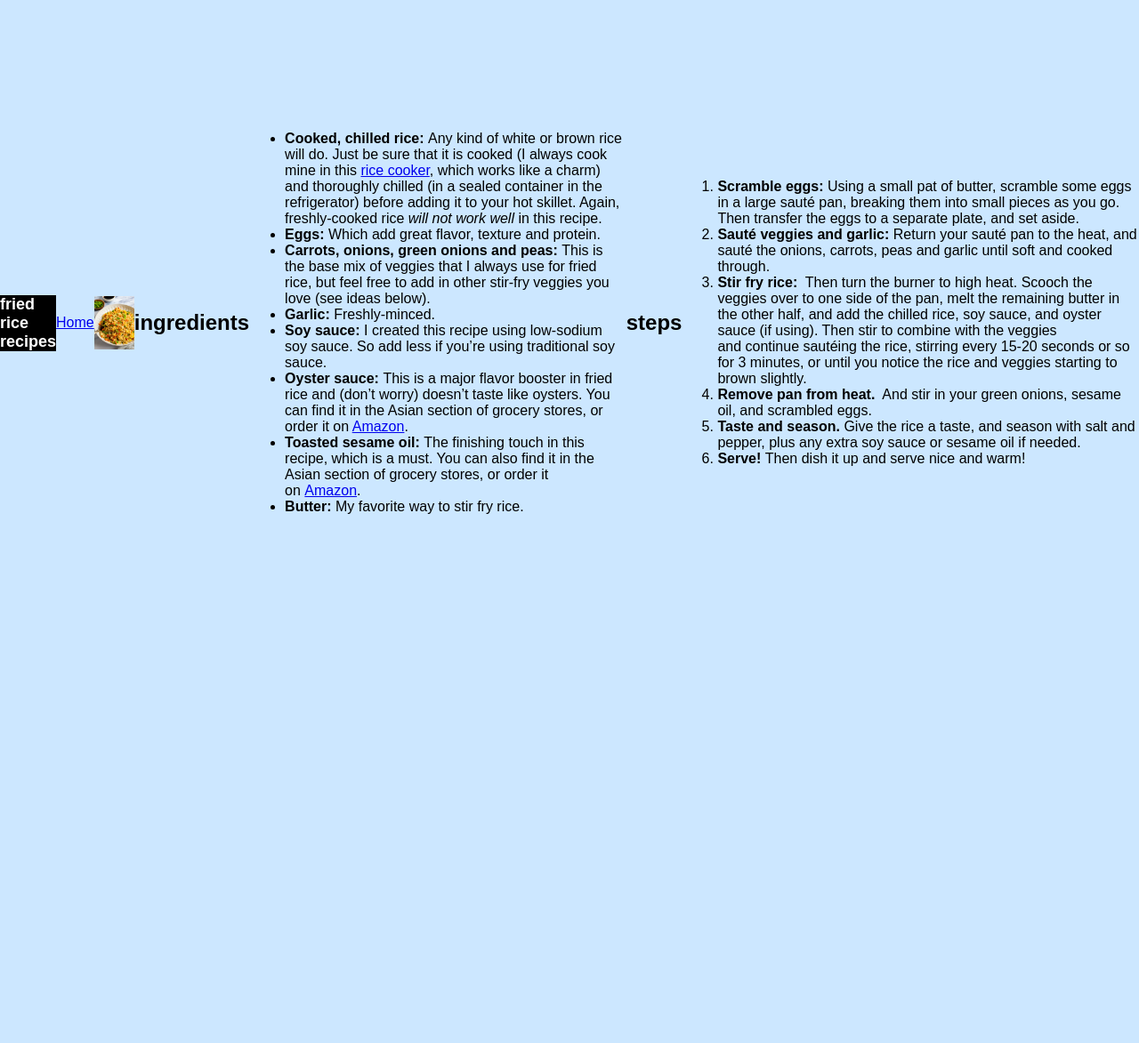
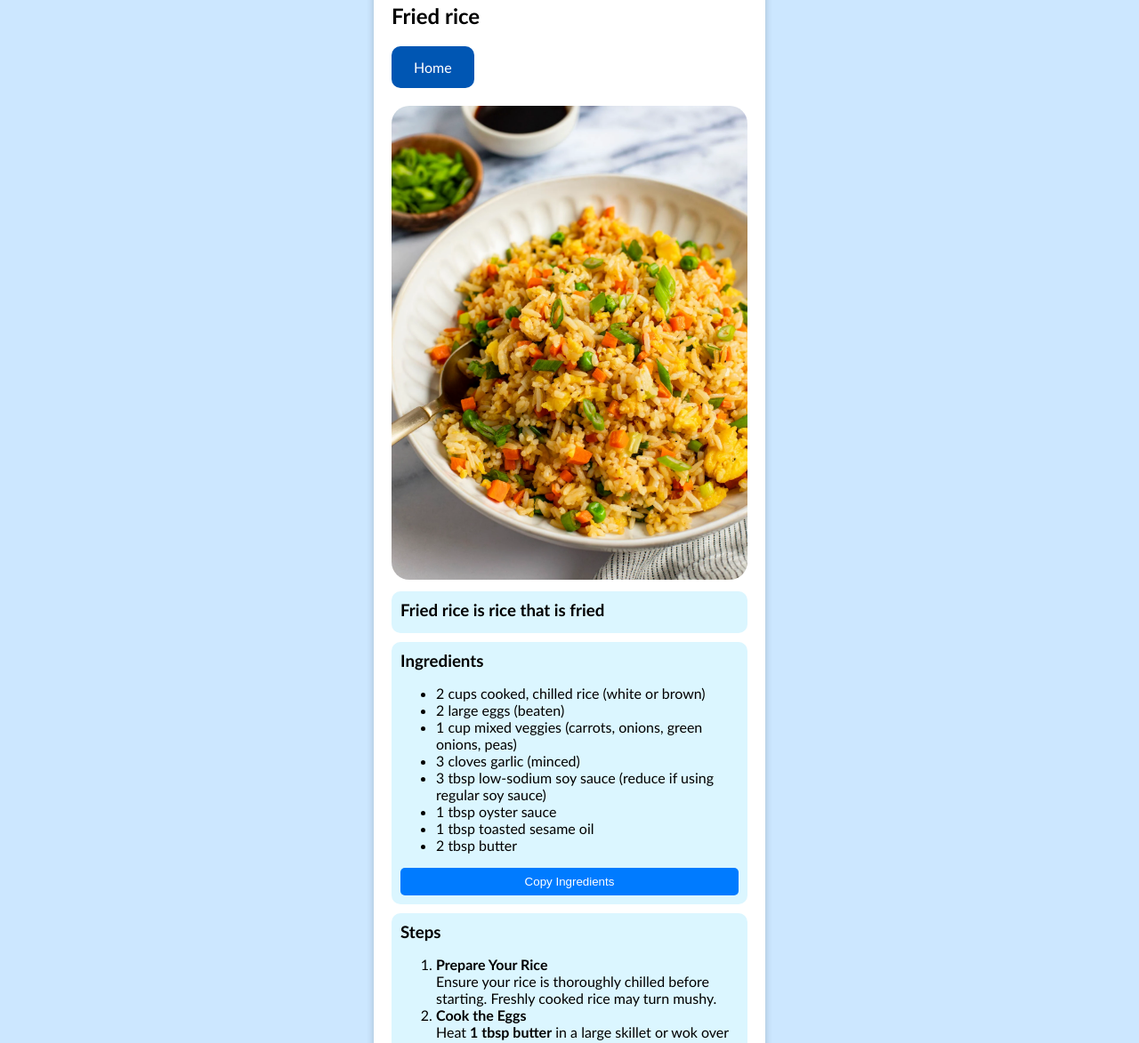
Before and after one commit to farhanbaem/odin-recipes, a plain HTML site: page recipes/fried-rice.html in a window 1280 px wide. Shown: the part 37-1210 px from the top of the page at 89% size. Before the commit the page ends 800 px from the top, so only its background shows below. Drawn offline with Linux system fonts and the light colour scheme.

Commit message:
changes in html

```diff
--- a/recipes/fried-rice.html
+++ b/recipes/fried-rice.html
@@ -11,71 +11,90 @@
 
 <body>
 
-    <div class="card">
-        <h1>fried rice recipes</h1>
-        <div><a href="../index.html"> Home </a></div>
 
+    <div class="recipe-card">
 
-        <img src="../images/Fried-Rice-Hero.webp" alt="f-rice" width="auto" height="60">
+        <!-- title Card -->
+        <h2>Fried rice</h2>
+        <a class="test-link" href="../index.html">Home</a>
 
-        <h2>ingredients</h2>
-        <ul>
-            <li><strong>Cooked, chilled rice:&nbsp;</strong>Any kind of white or brown rice will do. Just be sure that
-                it is cooked&nbsp;(I always cook mine in this <a href="https://amzn.to/4eKOfYx" target="_blank"
-                    rel="noopener nofollow sponsored">rice cooker</a>, which works like a charm) and thoroughly chilled
-                (in a sealed container in the refrigerator) before adding it to your hot skillet. Again, freshly-cooked
-                rice&nbsp;<em>will not work well</em> in this recipe.</li>
-            <li><strong>Eggs:&nbsp;</strong>Which add great flavor, texture and protein.</li>
-            <li><strong>Carrots, onions, green onions and peas:&nbsp;</strong>This is the base mix of veggies that I
-                always use for fried rice, but feel free to add in other stir-fry veggies you love (see ideas below).
-            </li>
-            <li><strong>Garlic:&nbsp;</strong>Freshly-minced.</li>
-            <li><strong>Soy sauce:&nbsp;</strong>I created this recipe using low-sodium soy sauce. So add less if you’re
-                using traditional soy sauce.</li>
-            <li><strong>Oyster sauce:</strong>&nbsp;This is a major flavor booster in fried rice and (don’t worry)
-                doesn’t taste like oysters. You can find it in the Asian section of grocery stores, or order it on <a
-                    href="https://amzn.to/488jsSK" target="_blank"
-                    rel="noopener nofollow sponsored">Amazon</a>.<strong>&nbsp;</strong></li>
-            <li><strong>Toasted sesame oil:&nbsp;</strong>The finishing touch in this recipe, which is a must. You can
-                also find it in the Asian section of grocery stores, or order it on&nbsp;<a
-                    href="https://amzn.to/488yBUe" target="_blank" rel="noopener nofollow sponsored">Amazon</a>.</li>
-            <li><strong>Butter:&nbsp;</strong>My favorite way to stir fry rice.</li>
-        </ul>
+        <!-- images -->
+        <img src="../images/Fried-Rice-Hero.webp" alt="f-rice" alt="fried-rice">
 
-        <h2>steps</h2>
+        <!-- Description -->
+        <div class="section">
+            <h3>Fried rice is rice that is fried</h3>
+        </div>
 
-        <ol>
+        <!-- Ingredients -->
+        <div class="section">
+            <h3>Ingredients</h3>
+            <ul id="ingredients-list">
+                <li>2 cups cooked, chilled rice (white or brown)</li>
+                <li>2 large eggs (beaten)</li>
+                <li>1 cup mixed veggies (carrots, onions, green onions, peas)</li>
+                <li>3 cloves garlic (minced)</li>
+                <li>3 tbsp low-sodium soy sauce (reduce if using regular soy sauce)</li>
+                <li>1 tbsp oyster sauce</li>
+                <li>1 tbsp toasted sesame oil</li>
+                <li>2 tbsp butter</li>
+            </ul>
+            <button class="copy-btn" onclick="copyIngredients()">Copy Ingredients</button>
+        </div>
 
-            <li><strong>Scramble eggs: </strong>
-                Using a small pat of butter, scramble some eggs in a large sauté pan,
-                breaking them into small pieces as you go. Then transfer the eggs to a separate plate, and set aside.
-            </li>
+        <!-- steps -->
+        <div class="section">
+            <h3>Steps</h3>
 
-            <li><strong>Sauté veggies and garlic: </strong>
-                Return your sauté pan to the heat, and sauté&nbsp;the onions,
-                carrots, peas and garlic&nbsp;until soft and cooked through.
-            </li>
-            <li><strong>Stir fry rice:&nbsp;</strong>
-                Then&nbsp;turn the burner to high heat. Scooch the veggies over to
-                one side of the pan, melt the remaining butter in the other half, and add the chilled rice, soy sauce,
-                and oyster sauce (if using). Then stir to combine with the veggies and&nbsp;continue sautéing the rice,
-                stirring every 15-20 seconds or so for 3 minutes, or until you notice the rice and veggies starting to
-                brown slightly.
-            </li>
-            <li><strong>Remove pan from heat.</strong>&nbsp;
-                And stir in your green onions, sesame oil, and scrambled
-                eggs.
-            </li>
-            <li><strong>Taste and season. </strong>
-                Give the rice a taste, and season with salt and pepper, plus any
-                extra soy sauce or sesame oil if needed.
-            </li>
-            <li>
-                <strong>Serve! </strong>Then dish it up and serve nice and warm!
-            </li>
-        </ol>
-
+            <ol>
+                <li>
+                    <strong>Prepare Your Rice</strong><br>
+                    Ensure your rice is thoroughly chilled before starting. Freshly cooked rice may turn mushy.
+                </li>
+                <li>
+                    <strong>Cook the Eggs</strong><br>
+                    Heat <strong>1 tbsp butter</strong> in a large skillet or wok over medium-high heat.<br>
+                    Pour in the beaten eggs and cook, stirring constantly, until scrambled. Transfer to a plate and set
+                    aside.
+                </li>
+                <li>
+                    <strong>Cook the Veggies</strong><br>
+                    In the same pan, melt the remaining <strong>1 tbsp butter</strong>.<br>
+                    Add <strong>onions</strong>, <strong>carrots</strong>, and <strong>garlic</strong>. Sauté for 3-4
+                    minutes until softened.<br>
+                    Add <strong>peas</strong> and <strong>green onions</strong>, cooking for another 2 minutes.
+                </li>
+                <li>
+                    <strong>Add the Rice</strong><br>
+                    Increase heat to high and add your <strong>chilled rice</strong>. Stir-fry for 3-4 minutes until the
+                    rice is heated through and slightly crispy.
+                </li>
+                <li>
+                    <strong>Season the Rice</strong><br>
+                    Add the cooked eggs back in.<br>
+                    Pour in the <strong>soy sauce</strong> and <strong>oyster sauce</strong>, stirring to coat
+                    everything evenly.
+                </li>
+                <li>
+                    <strong>Final Touch</strong><br>
+                    Drizzle with <strong>toasted sesame oil</strong> for that rich, nutty flavor. Stir well.
+                </li>
+                <li>
+                    <strong>Serve</strong><br>
+                    Garnish with extra green onions if desired and serve hot!
+                </li>
+            </ol>
+        </div>
     </div>
 </body>
 
+<script>
+    function copyIngredients() {
+        let ingredients = document.getElementById("ingredients-list").innerText;
+        navigator.clipboard.writeText(ingredients).then(() => {
+            alert("Ingredients copied to clipboard!");
+        });
+    }
+</script>
+
 </html>
--- a/style.css
+++ b/style.css
@@ -1,28 +1,66 @@
-.align-center{
-    display: flex; justify-content: center; align-items: center; height: 100vh;
-
-}
-
-.card{
+body {
     display: flex;
+    /* horizontal */
     justify-content: center;
-    align-items: center;
-    min-height: 100vh;
-    font-family: Arial, sans-serif;
-    margin: 0;
-}
-body{
-    display: flex;
-    justify-content: center;
+    /* vertical */
     align-items: center;
     min-height: 100vh;
     background-color: #cce7ff;
-    font-family: Arial, sans-serif;
-    margin: 0;}
+    font-family: 'Gill Sans', 'Gill Sans MT', Calibri, 'Trebuchet MS', sans-serif;
+    margin: 0;
+}
 
-h1 {
-    background-color: black;
+.recipe-card {
+    background: white;
+    padding: 20px;
+    width: 400px;
+    box-shadow: 0 4px 8px rgba(0, 0, 0, 0.2);
+    border-radius: 20px;
+    /* text-align: center; */
+}
+
+.recipe-card img {
+    /* width follow .recipe-card width */
+    width: 100%;
+    border-radius: 20px;
+    margin-top: 20px;
+}
+
+.section {
+    background-color: #dbf6ff;
+    margin-top: 10px;
+    padding: 10px;
+    border-radius: 10px;
+    text-align: left;
+}
+
+.section h3 {
+    margin: 0 0 5px;
+}
+
+.test-link {
+    background-color: #0056b3;
     color: white;
-    font-size: 18px;
-    font-family: Arial, Helvetica, sans-serif;
-  }
+    padding: 14px 25px;
+    text-align: center;
+    text-decoration: none;
+    display: inline-block;
+    border-radius: 10px;
+}
+
+
+.copy-btn {
+    display: block;
+    width: 100%;
+    margin-top: 10px;
+    padding: 8px;
+    border: none;
+    background: #007bff;
+    color: white;
+    border-radius: 5px;
+    cursor: pointer;
+}
+
+.copy-btn:hover {
+    background: #0056b3;
+}
```
Also changed, not shown: index.html (+1 -1 lines), recipes/fried-noodles.html (+22 -5 lines).
